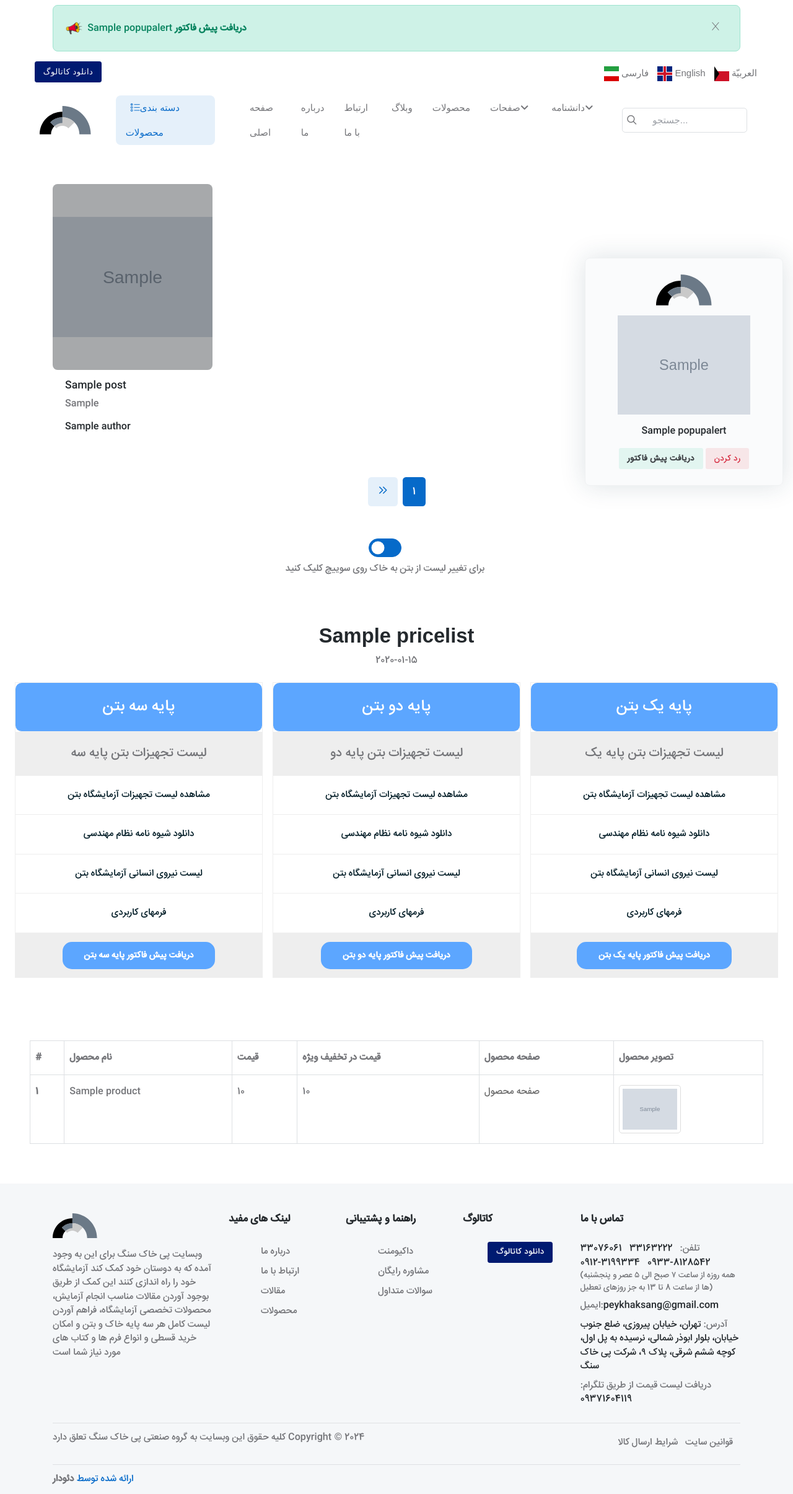
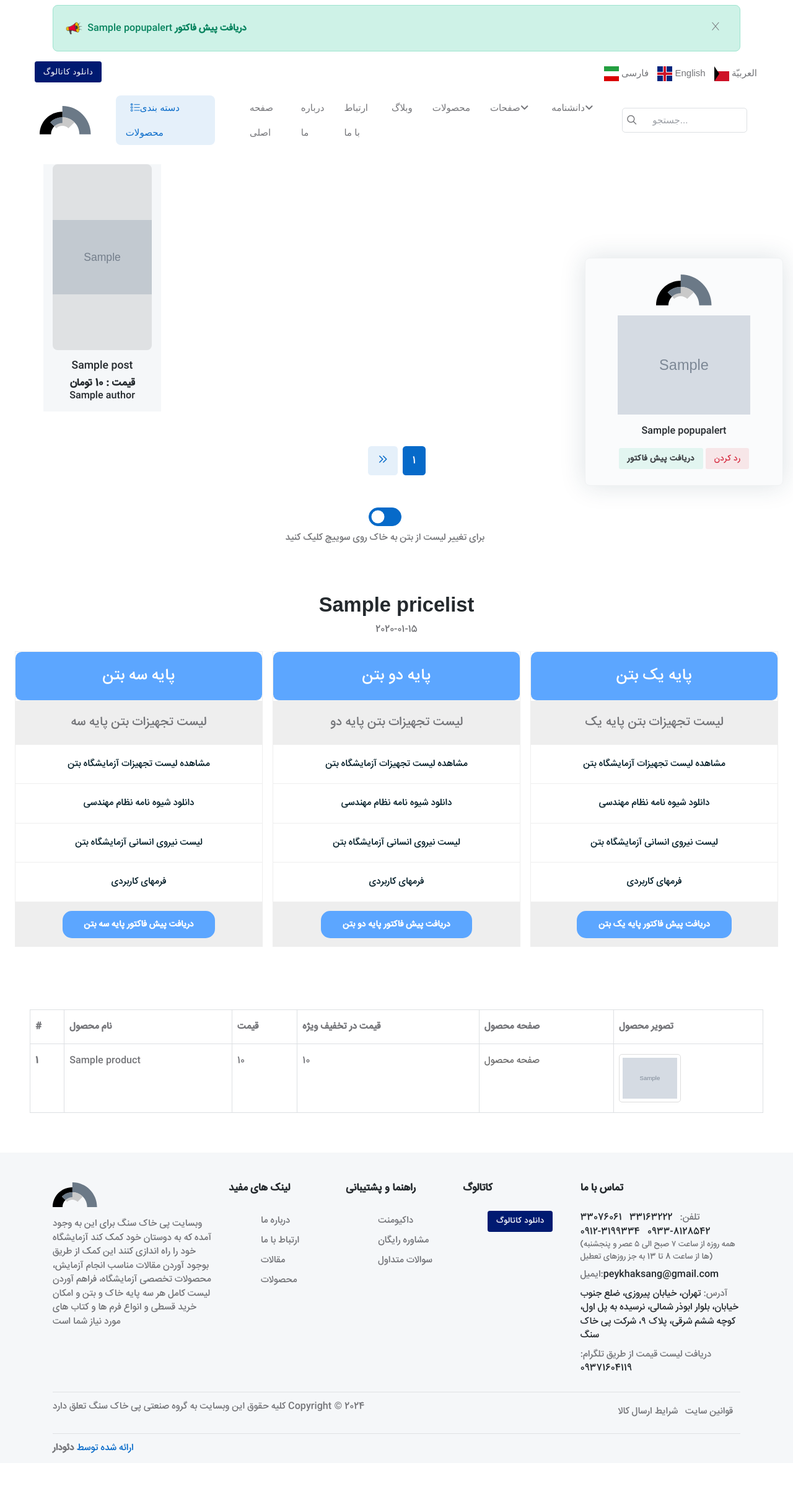
Before and after one commit to sina47822/peykhaks-django, a Django app: template core/templates/website/shop.html in a window 1280 px wide. Shown: the whole page at 62% size. After the commit the page ends 2345 px from the top, so only its background shows below. Run offline with Django 4.2, Linux system fonts and the light colour scheme; tables that the repository leaves empty hold one stand-in row (values such as "Sample post"); the template is opened without the code that fills it: values that come from a table or form of the project are taken from there, most other values are stand-ins (such as "Sample title", 1, 10 or a date in 2020); grey boxes marked "Sample" are stand-in pictures; parts of the project's set-up code (start-up, migrations or seed data) failed here and were passed over; some libraries are stand-ins or nearby versions; some web fonts are replaced.

Commit message:
add price to shop template

```diff
--- a/core/templates/website/shop.html
+++ b/core/templates/website/shop.html
@@ -1,5 +1,6 @@
 {% extends '../core/base.html' %}
 {% load static %}
+{% load humanize %}
 
 
 {% block title %}Shop{% endblock title%}
@@ -11,12 +12,12 @@
 
 <!-- =======================
 Page content START -->
-<section class="position-relative pt-0 pt-lg-5">
+<section class="position-relative pt-0 pt-lg-3 ">
     <div class="container">
-        <div class="row g-4">
+        <div class="row" >
             {% for product in page_obj %}
             <!-- Card item START -->
-            <div class="col-sm-6 col-lg-4 col-xl-3">
+            <div class="col-sm-6 col-md-4 col-lg-3 col-xl-2 bg-light">
                 <div class="card bg-transparent">
                     {% if product.slug %}
                     <a href="{% url 'product:productdetails' slug=product.slug %}">
@@ -27,7 +28,7 @@ Page content START -->
                             {% else %}
                             <img src="{% static 'logo/logo.svg' %}" class="card-img" alt="product image">
                             {% endif %}                            <!-- Overlay -->
-                            <div class="bg-overlay bg-dark opacity-4"></div>
+                            <div class="bg-overlay bg-dark opacity-1"></div>
 
                         </div>
                     </a>
@@ -50,10 +51,21 @@ Page content START -->
                     {% endif %}
 
                     <!-- Card body -->
-                    <div class="card-body">
+                    <div class="card-body d-flex flex-column justify-content-between align-items-center">
                         <!-- Title -->
                         <h5 class="card-title fw-normal"><a href="{% url 'product:productdetails' slug=product.slug %}">{{product.title}}</h5></a>
-                        <p class="text-truncate-2">{{product.product_summery |safe |truncatechars:100}}</p>
+                        <div class="text-truncate-2 rounded-bottom">
+                            {% if product.is_discounted %}
+                            <p class="card-text text-dark h5">
+                                <span> قیمت : </span>
+                                <span class="formatted-price">قیمت : {{product.formatted_offer_price|intcomma}} تومان</span>
+                                <span
+                                    class="text-body me-1 formatted-price text-decoration-line-through">{{product.formatted_price|intcomma}}</span>
+                            </p>
+                            {% else %}
+                            <p class="card-text text-dark formatted-price h5">قیمت :  {{product.formatted_price|intcomma}} تومان</p>
+                            {% endif %}
+                        </div>
                         <!-- Info -->
                         <div class="d-flex justify-content-between">
                             <h6 class="mb-0 fw-normal"><a href="">{{ product.author.get_full_name }}</a></h6>
```
